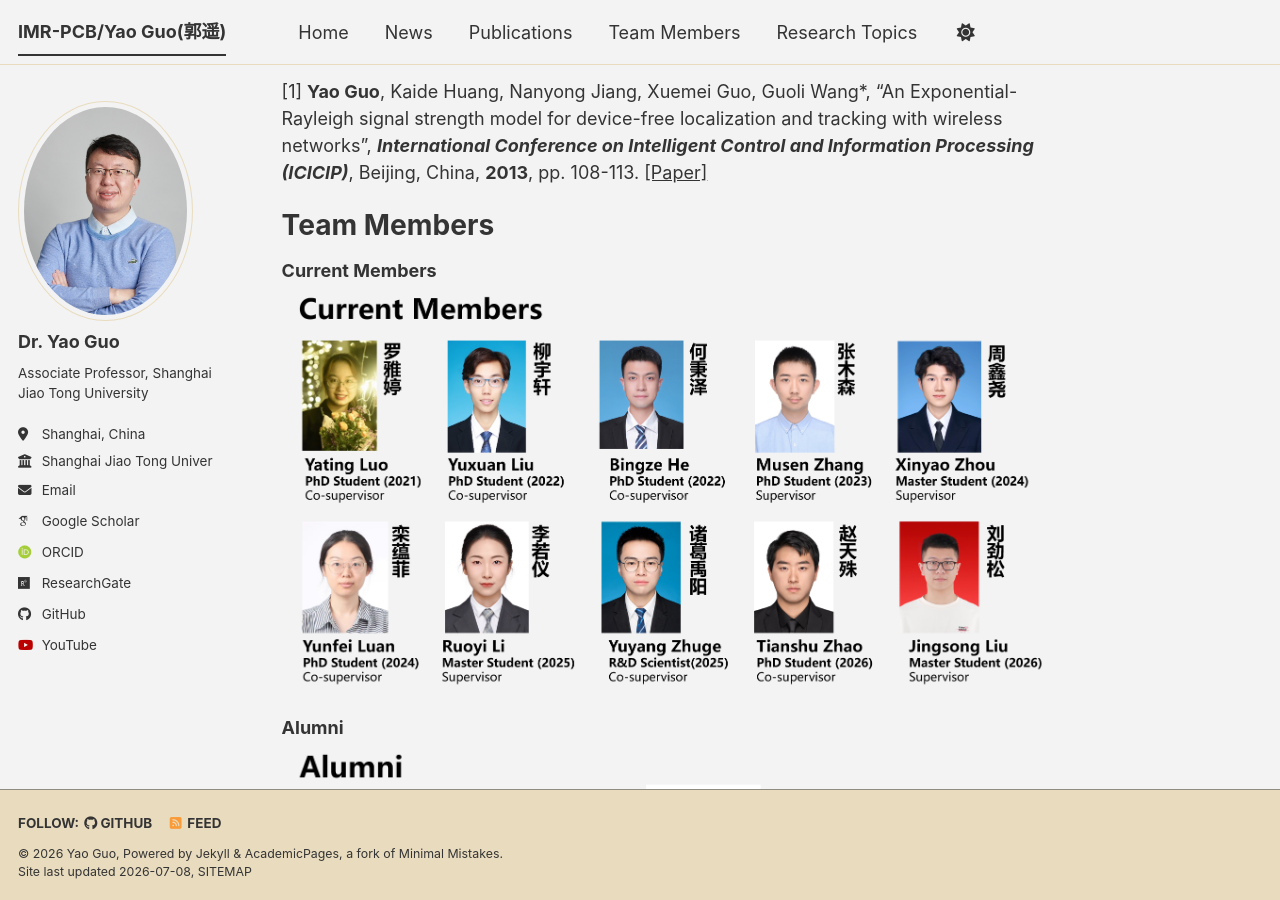
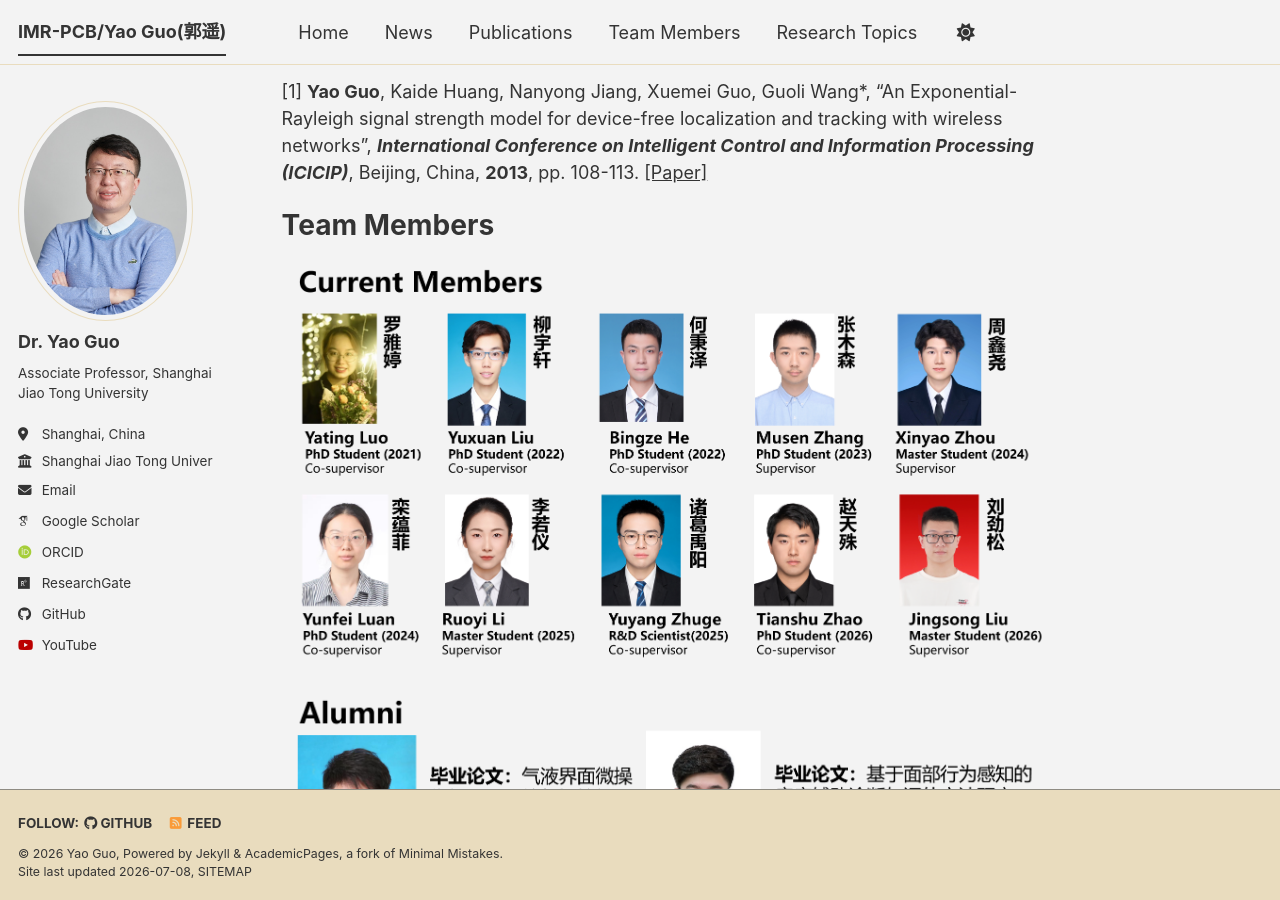
Before and after one commit to IMR-PCB/IMR-PCB.github.io, a Jekyll site: the page built from _pages/about.md, in a window 1280 px wide and 900 px high, scrolled down 9333 px. Built offline with Jekyll 4.4.1, drawn with Linux system fonts in a browser that asks for light colours; some web fonts are replaced; a script bundle is joined from its source files by our own code; library files that are not in the unit come from our copies.

Commit message:
Update about.md

```diff
--- a/_pages/about.md
+++ b/_pages/about.md
@@ -179,10 +179,8 @@ Selected Publications
 
 Team Members
 ======
-**Current Members**
 ![Current Members](/images/CM.png)
 
-**Alumni**
 ![Alumni](/images/AL.png)
 
 ![Group Photo](/images/IMR-PCB-group.jpg)
```
